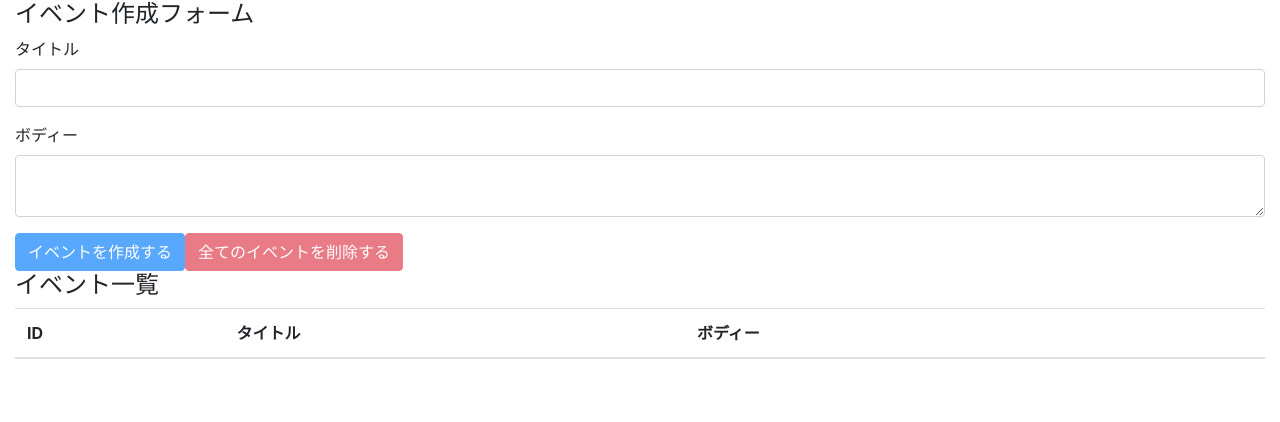
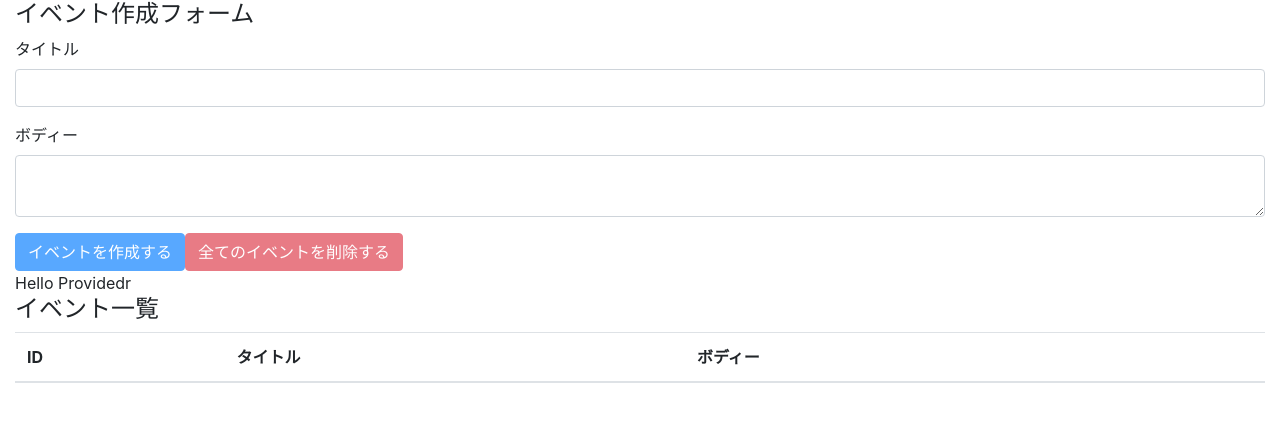
Before and after one commit to satoss/react-hooks-101, a React (Create React App) app: page / in a window 1280 px wide. Shown: the top 422 px of the page. Built offline with nearby package versions, Linux system fonts and the light colour scheme.

Commit message:
react context provider

```diff
--- a/src/components/App.js
+++ b/src/components/App.js
@@ -3,17 +3,19 @@
 
 import EventForm from "./EventForm";
 import Events from "./Events";
-
+import AppContext from "../contexts/AppContext";
 import reducer from "../reducers";
 
 const App = () => {
   const [state, dispatch] = useReducer(reducer, []);
 
   return (
-    <div className="container-fluid">
-      <EventForm state={state} dispatch={dispatch} />
-      <Events state={state} dispatch={dispatch} />
-    </div>
+    <AppContext.Provider value={"Hello Providedr"}>
+      <div className="container-fluid">
+        <EventForm state={state} dispatch={dispatch} />
+        <Events state={state} dispatch={dispatch} />
+      </div>
+    </AppContext.Provider>
   );
 };
 
--- a/src/components/Events.js
+++ b/src/components/Events.js
@@ -1,10 +1,13 @@
-import React from "react";
+import React, { useContext } from "react";
 
 import Event from "./Event";
+import AppContext from "../contexts/AppContext";
 
 const Events = ({ state, dispatch }) => {
+  const value = useContext(AppContext);
   return (
     <>
+      <div>{value}</div>
       <h4>イベント一覧</h4>
       <table className="table table-hover">
         <thead>
--- a/src/contexts/AppContext.js
+++ b/src/contexts/AppContext.js
@@ -1,5 +1,5 @@
-import { creacteContext } from "react";
+import { createContext } from "react";
 
-const AppContext = creacteContext();
+const AppContext = createContext();
 
 export default AppContext;
```
